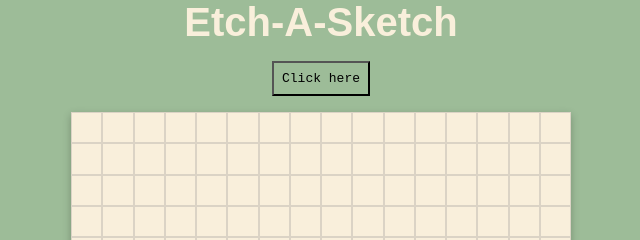
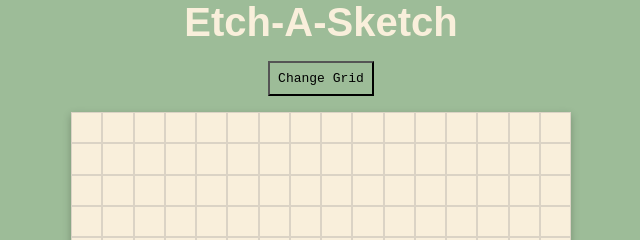
Before and after one commit to bienvenudev/top-etch-a-sketch, a plain HTML site: page index.html in a window 1280 px wide. Shown: the top 240 px of the page, 319-959 px from the left. Drawn offline with Linux system fonts and the light colour scheme.

Commit message:
change button text

```diff
--- a/index.html
+++ b/index.html
@@ -8,7 +8,7 @@
 </head>
 <body>
 	<h1>Etch-A-Sketch</h1>
-	<button class="choice-btn">Click here</button>
+	<button class="choice-btn">Change Grid</button>
 
 	<div class="container"></div>
 
```
